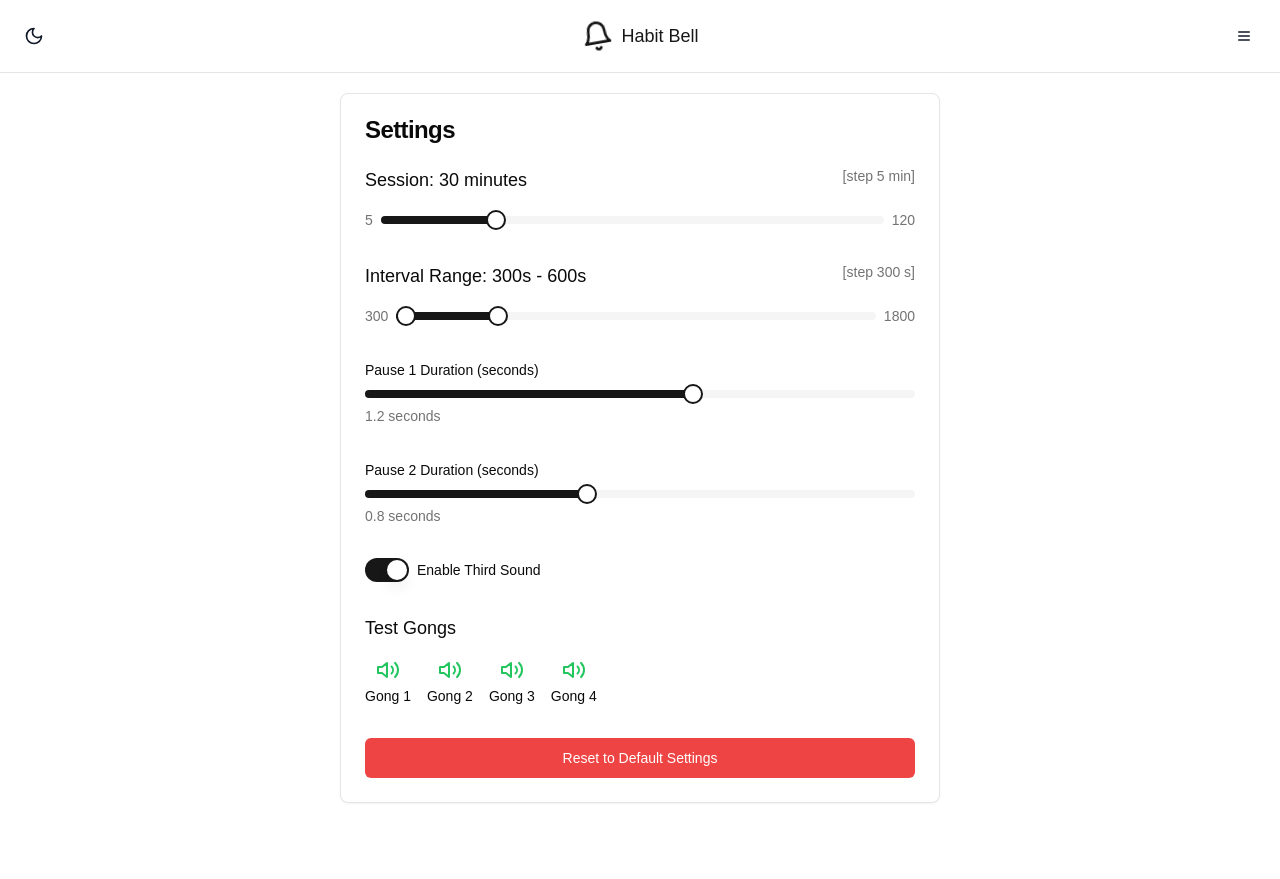
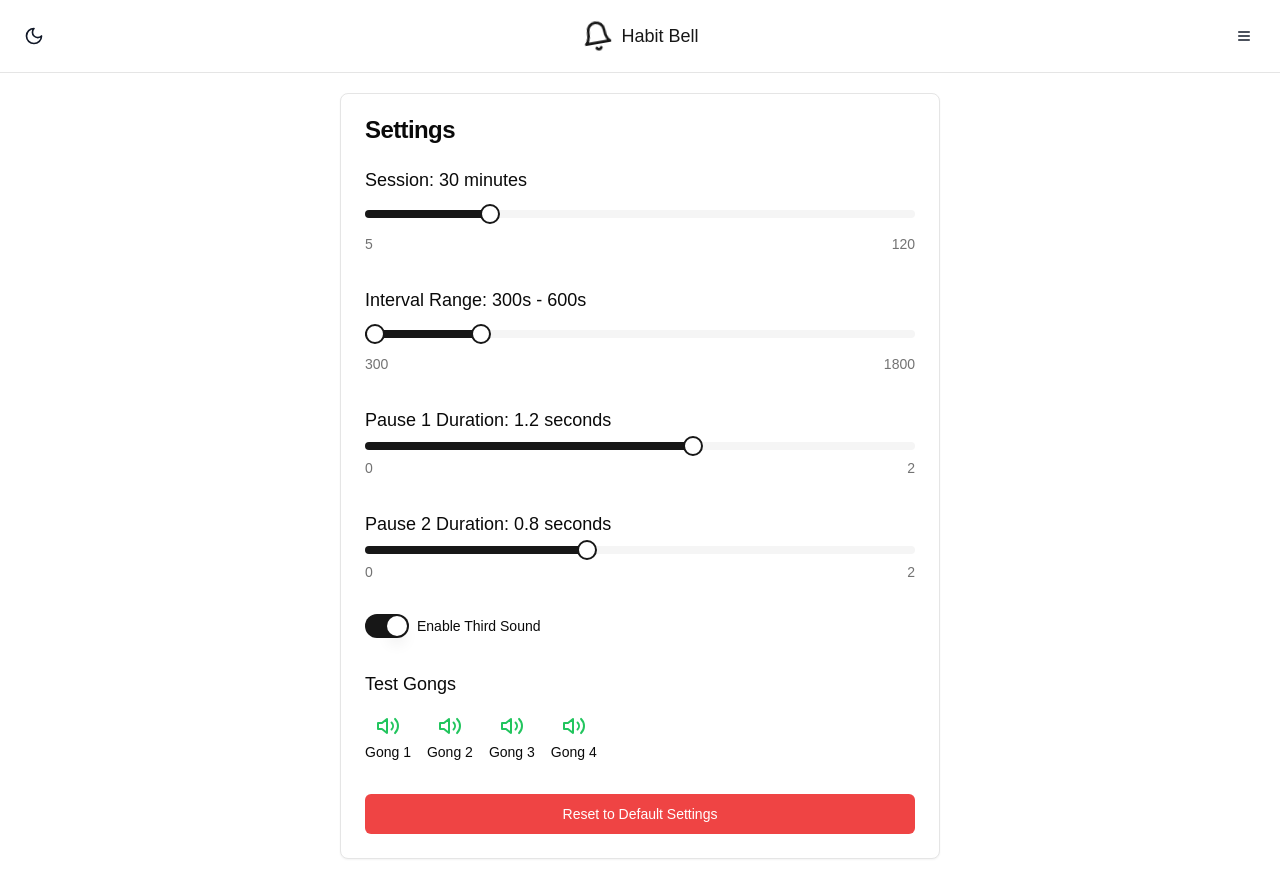
Before and after one commit to chrisonoo/habit-bell-next, a Next.js app: page /settings-pomodoro in a window 1280 px wide. Before the commit the page ends 823 px from the top, so only its background shows below. Built offline with nearby package versions, Linux system fonts and the light colour scheme.

Commit message:
refactor: update slider components and config defaults

```diff
--- a/components/settings/IntervalRangeSlider.tsx
+++ b/components/settings/IntervalRangeSlider.tsx
@@ -37,21 +37,11 @@ export function IntervalRangeSlider({
 
     return (
         <div className="space-y-4">
-            <Label
-                htmlFor="interval-range"
-                className="text-base sm:text-lg flex justify-between"
-            >
+            <Label htmlFor="interval-range" className="text-base sm:text-lg">
                 <span>
                     Interval Range: {minInterval}s - {maxInterval}s
                 </span>
-                <span className="text-xs sm:text-sm text-muted-foreground">
-                    [step {stepInterval} s]
-                </span>
             </Label>
-            <div className="flex items-center">
-                <span className="text-sm text-muted-foreground mr-2">
-                    {defaultMinInterval}
-                </span>
             <DualRangeSlider
                 min={defaultMinInterval}
                 max={defaultMaxInterval}
@@ -63,6 +53,11 @@ export function IntervalRangeSlider({
                 }}
                 disabled={isTraining}
             />
+            <div className="flex items-center">
+                <span className="text-sm text-muted-foreground mr-2">
+                    {defaultMinInterval}
+                </span>
+                <div className="flex-1"></div>
                 <span className="text-sm text-muted-foreground ml-2">
                     {defaultMaxInterval}
                 </span>
--- a/components/settings/PauseDurationSlider.tsx
+++ b/components/settings/PauseDurationSlider.tsx
@@ -26,7 +26,9 @@ export function PauseDurationSlider({
 }: PauseDurationSliderProps) {
     return (
         <div className="space-y-2">
-            <Label htmlFor={id}>{label} (seconds)</Label>
+            <Label htmlFor={id} className="text-base sm:text-lg">
+                {label}: {value} seconds
+            </Label>
             <Slider
                 id={id}
                 min={min}
@@ -36,7 +38,15 @@ export function PauseDurationSlider({
                 onValueChange={(value) => setValue(value[0])}
                 disabled={isTraining}
             />
-            <div className="text-sm text-muted-foreground">{value} seconds</div>
+            <div className="flex items-center">
+                <span className="text-sm text-muted-foreground mr-2">
+                    {min}
+                </span>
+                <div className="flex-1"></div>
+                <span className="text-sm text-muted-foreground ml-2">
+                    {max}
+                </span>
+            </div>
         </div>
     );
 }
--- a/components/settings/SessionDurationSlider.tsx
+++ b/components/settings/SessionDurationSlider.tsx
@@ -31,31 +31,26 @@ export function SessionDurationSlider({
 
     return (
         <div className="space-y-4">
-            <Label
-                htmlFor="session-duration"
-                className="text-base sm:text-lg flex justify-between"
-            >
+            <Label htmlFor="session-duration" className="text-base sm:text-lg">
                 <span>
                     Session: {sessionDuration} minute
                     {sessionDuration !== 1 ? "s" : ""}
                 </span>
-                <span className="text-xs sm:text-sm text-muted-foreground">
-                    [step {stepSessionDuration} min]
-                </span>
             </Label>
+            <Slider
+                id="session-duration"
+                min={stepSessionDuration}
+                max={maxSessionDuration}
+                step={stepSessionDuration}
+                value={[sessionDuration]}
+                onValueChange={(value) => setSessionDuration(value[0])}
+                disabled={isTraining}
+            />
             <div className="flex items-center">
                 <span className="text-sm text-muted-foreground mr-2">
                     {stepSessionDuration}
                 </span>
-                <Slider
-                    id="session-duration"
-                    min={stepSessionDuration}
-                    max={maxSessionDuration}
-                    step={stepSessionDuration}
-                    value={[sessionDuration]}
-                    onValueChange={(value) => setSessionDuration(value[0])}
-                    disabled={isTraining}
-                />
+                <div className="flex-1"></div>
                 <span className="text-sm text-muted-foreground ml-2">
                     {maxSessionDuration}
                 </span>
--- a/lib/config.ts
+++ b/lib/config.ts
@@ -1,7 +1,7 @@
 export const CONFIG = {
     // Session settings
     DEFAULT_SESSION_DURATION: 5,
-    MAX_SESSION_DURATION: 60,
+    MAX_SESSION_DURATION: 30,
     STEP_SESSION_DURATION: 1,
 
     // Interval settings
@@ -15,20 +15,20 @@ export const CONFIG = {
     DEFAULT_PAUSE1_DURATION: 0.8,
     MAX_PAUSE1_DURATION: 2,
     MIN_PAUSE1_DURATION: 0,
-    STEP_PAUSE1_DURATION: 0.1,
-    DEFAULT_PAUSE2_DURATION: 0.6,
+    STEP_PAUSE1_DURATION: 0.2,
+    DEFAULT_PAUSE2_DURATION: 0.8,
     MAX_PAUSE2_DURATION: 2,
     MIN_PAUSE2_DURATION: 0,
-    STEP_PAUSE2_DURATION: 0.1,
+    STEP_PAUSE2_DURATION: 0.2,
 
     // Audio settings
     AUDIO_URLS: {
         GONG1: [
             "https://cdn.freesound.org/previews/740/740018_9243191-lq.mp3",
-            "https://cdn.freesound.org/previews/395/395213_3784934-lq.mp3",
-            "https://cdn.freesound.org/previews/347/347138_6303715-lq.mp3",
-            "https://cdn.freesound.org/previews/536/536774_1415754-lq.mp3",
-            "https://cdn.freesound.org/previews/56/56242_91374-lq.mp3",
+            // "https://cdn.freesound.org/previews/395/395213_3784934-lq.mp3",
+            // "https://cdn.freesound.org/previews/347/347138_6303715-lq.mp3",
+            // "https://cdn.freesound.org/previews/536/536774_1415754-lq.mp3",
+            // "https://cdn.freesound.org/previews/56/56242_91374-lq.mp3",
         ],
         GONG2: "https://cdn.freesound.org/previews/554/554056_12315704-lq.mp3",
         GONG3: "https://cdn.freesound.org/previews/529/529817_10761583-lq.mp3",
```
Lines whose indentation alone changed are shown as unchanged.
